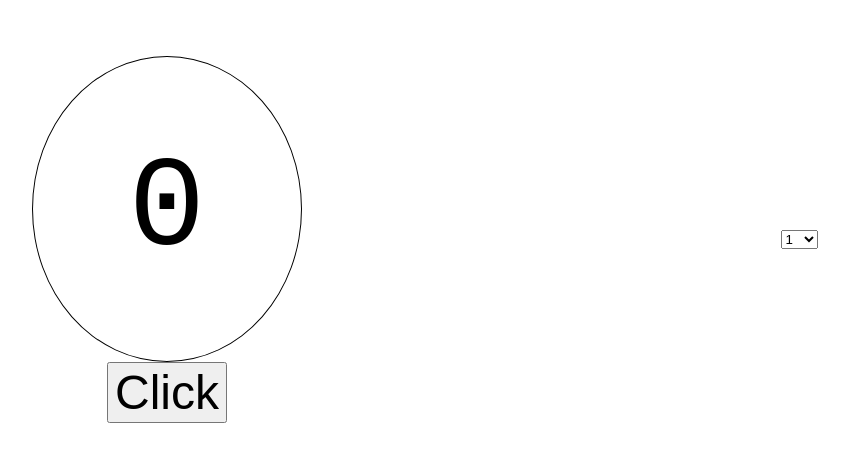
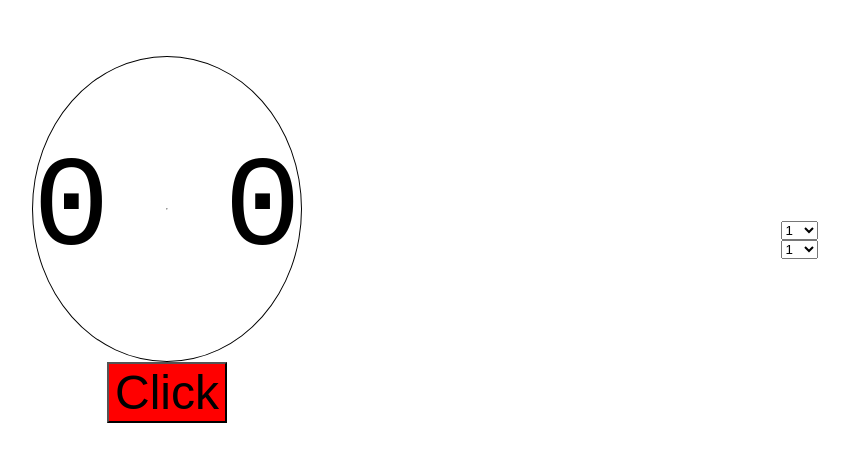
Before and after one commit to gquathamer/workout-timer, a React app: page / in a window 1280 px wide. Shown: the top 462 px of the page, without its empty margins (157-1006 px from the left). Built offline with nearby package versions, Linux system fonts and the light colour scheme.

Commit message:
added a second timer output and dropwdown for selecting rest time

```diff
--- a/src/app.jsx
+++ /dev/null
@@ -1,25 +0,0 @@
-import { React, useState } from 'react';
-import Input from './input';
-import Clock from './clock';
-
-export default function App() {
-  const [seconds, updateSeconds] = useState(0);
-  const [timerRunning, setTimerRunning] = useState(false);
-
-  return (
-    <div className="flex-container">
-      {console.count('render')}
-      <div className="row col-6">
-        <Clock
-          timerRunning={timerRunning}
-          seconds={seconds}
-          updateSeconds={updateSeconds}
-          setTimerRunning={setTimerRunning}
-        />
-      </div>
-      <div className="row col-6">
-        <Input updateSeconds={updateSeconds}></Input>
-      </div>
-    </div>
-  );
-}
--- a/src/clock.jsx
+++ /dev/null
@@ -1,45 +0,0 @@
-import { React, useEffect } from 'react';
-import PropType from 'prop-types';
-
-export default function Clock({
-  timerRunning,
-  seconds,
-  updateSeconds,
-  setTimerRunning,
-}) {
-  useEffect(() => {
-    let interval = null;
-    if (timerRunning) {
-      interval = setInterval(() => {
-        if (seconds > 0) {
-          updateSeconds(seconds => seconds - 1);
-        }
-      }, 1000);
-    } else {
-      clearInterval(interval);
-    }
-    return () => clearInterval(interval);
-  }, [timerRunning, seconds]);
-
-  function clickMe() {
-    setTimerRunning(!timerRunning);
-  }
-
-  return (
-    <>
-      <div className="clock-container">
-        <p>{seconds}</p>
-      </div>
-      <div className="full-flex text-center">
-        <button onClick={clickMe}>Click</button>
-      </div>
-    </>
-  );
-}
-
-Clock.propTypes = {
-  timerRunning: PropType.boolean,
-  seconds: PropType.number,
-  updateSeconds: PropType.func,
-  setTimerRunning: PropType.func,
-};
--- /dev/null
+++ b/src/components/app.jsx
@@ -0,0 +1,29 @@
+import { React, useState } from 'react';
+import Input from './input';
+import Clock from './clock';
+
+export default function App() {
+  const [activeSeconds, updateActiveSeconds] = useState(0);
+  const [restSeconds, updateRestSeconds] = useState(0);
+  const [timerRunning, setTimerRunning] = useState(false);
+
+  return (
+    <div className="flex-container">
+      {console.count('render')}
+      <div className="row col-6">
+        <Clock
+          timerRunning={timerRunning}
+          activeSeconds={activeSeconds}
+          updateActiveSeconds={updateActiveSeconds}
+          restSeconds={restSeconds}
+          updateRestSeconds={updateRestSeconds}
+          setTimerRunning={setTimerRunning}
+        />
+      </div>
+      <div className="row flex-column col-6">
+        <Input updateSecondsFunc={updateActiveSeconds}></Input>
+        <Input updateSecondsFunc={updateRestSeconds}></Input>
+      </div>
+    </div>
+  );
+}
--- /dev/null
+++ b/src/components/clock.jsx
@@ -0,0 +1,67 @@
+import { React, useEffect } from 'react';
+import PropType from 'prop-types';
+
+export default function Clock({
+  timerRunning,
+  activeSeconds,
+  updateActiveSeconds,
+  restSeconds,
+  updateRestSeconds,
+  setTimerRunning,
+}) {
+  useEffect(() => {
+    let interval = null;
+    let restInterval = null;
+    if (timerRunning) {
+      interval = setInterval(() => {
+        if (activeSeconds > 0) {
+          updateActiveSeconds(seconds => seconds - 1);
+        }
+      }, 1000);
+    } else {
+      restInterval = setInterval(() => {
+        if (restSeconds > 0 && !timerRunning && activeSeconds < 1) {
+          updateRestSeconds(seconds => seconds - 1);
+        }
+      }, 1000);
+    }
+    return () => {
+      clearInterval(interval);
+      clearInterval(restInterval);
+      if (activeSeconds === 1 && timerRunning) {
+        setTimerRunning(false);
+      }
+    };
+  }, [timerRunning, activeSeconds, restSeconds]);
+
+  function clickMe() {
+    setTimerRunning(!timerRunning);
+  }
+
+  return (
+    <>
+      <div className="clock-container">
+        <p>{activeSeconds}</p>
+        <hr />
+        <p>{restSeconds}</p>
+      </div>
+      <div className="full-flex text-center">
+        <button
+          style={{ backgroundColor: timerRunning ? 'green' : 'red' }}
+          onClick={clickMe}
+        >
+          Click
+        </button>
+      </div>
+    </>
+  );
+}
+
+Clock.propTypes = {
+  timerRunning: PropType.bool,
+  activeSeconds: PropType.number,
+  updateActiveSeconds: PropType.func,
+  restSeconds: PropType.number,
+  updateRestSeconds: PropType.func,
+  setTimerRunning: PropType.func,
+};
--- a/src/input.jsx
+++ b/src/components/input.jsx
@@ -1,9 +1,9 @@
 import { React } from 'react';
 import PropTypes from 'prop-types';
 
-export default function Input({ updateSeconds }) {
+export default function Input({ updateSecondsFunc }) {
   return (
-    <select onChange={e => updateSeconds(e.target.value)}>
+    <select onChange={e => updateSecondsFunc(Number(e.target.value))}>
       <option>1</option>
       <option>2</option>
       <option>3</option>
@@ -19,5 +19,5 @@ export default function Input({ updateSeconds }) {
 }
 
 Input.propTypes = {
-  updateSeconds: PropTypes.function,
+  updateSecondsFunc: PropTypes.func,
 };
--- a/src/index.jsx
+++ b/src/index.jsx
@@ -1,6 +1,6 @@
 import React from 'react';
 import ReactDOM from 'react-dom/client';
-import App from './app';
+import App from './components/app';
 import './styles.css';
 
 const root = ReactDOM.createRoot(document.querySelector('#root'));
```
